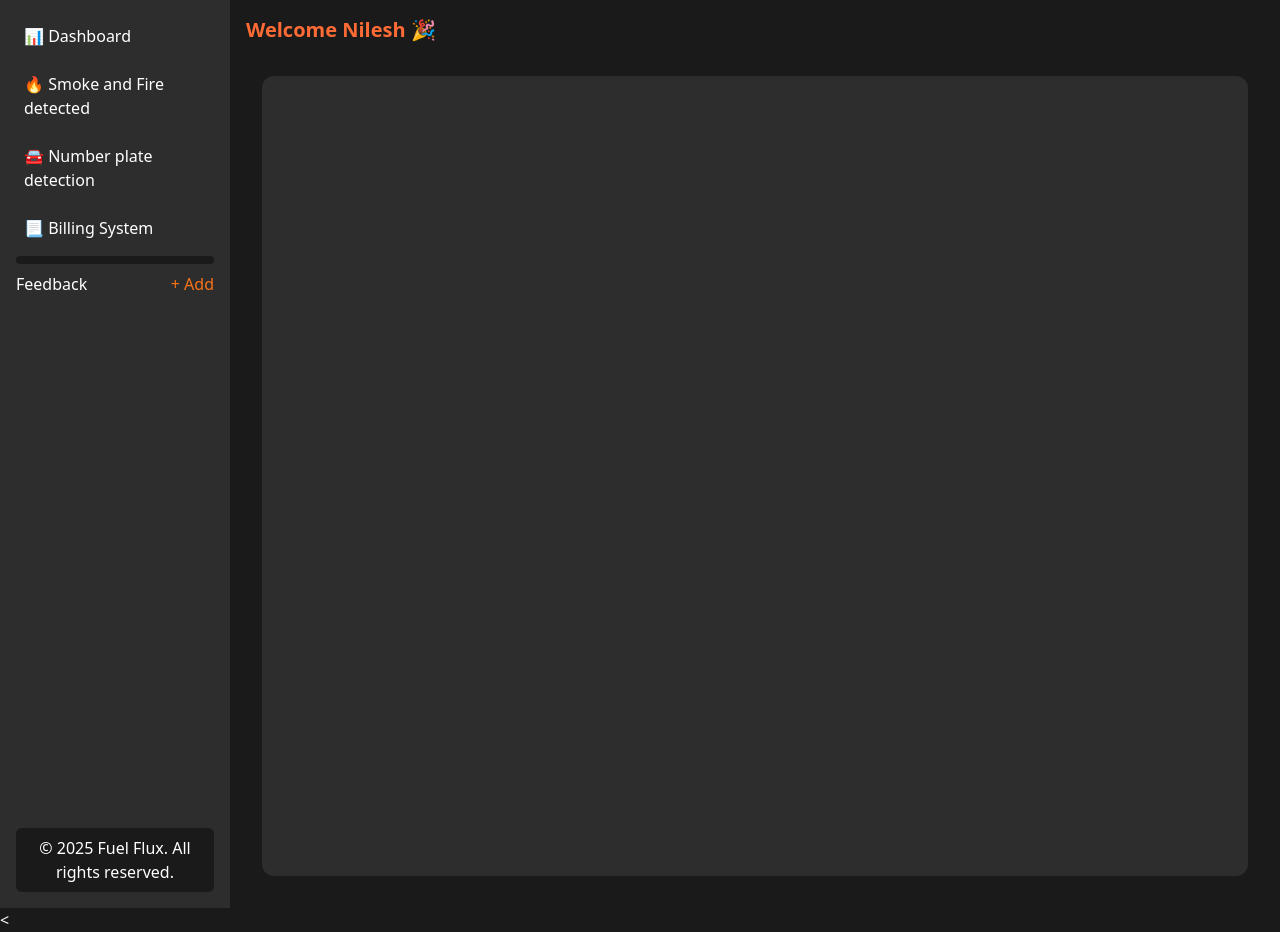
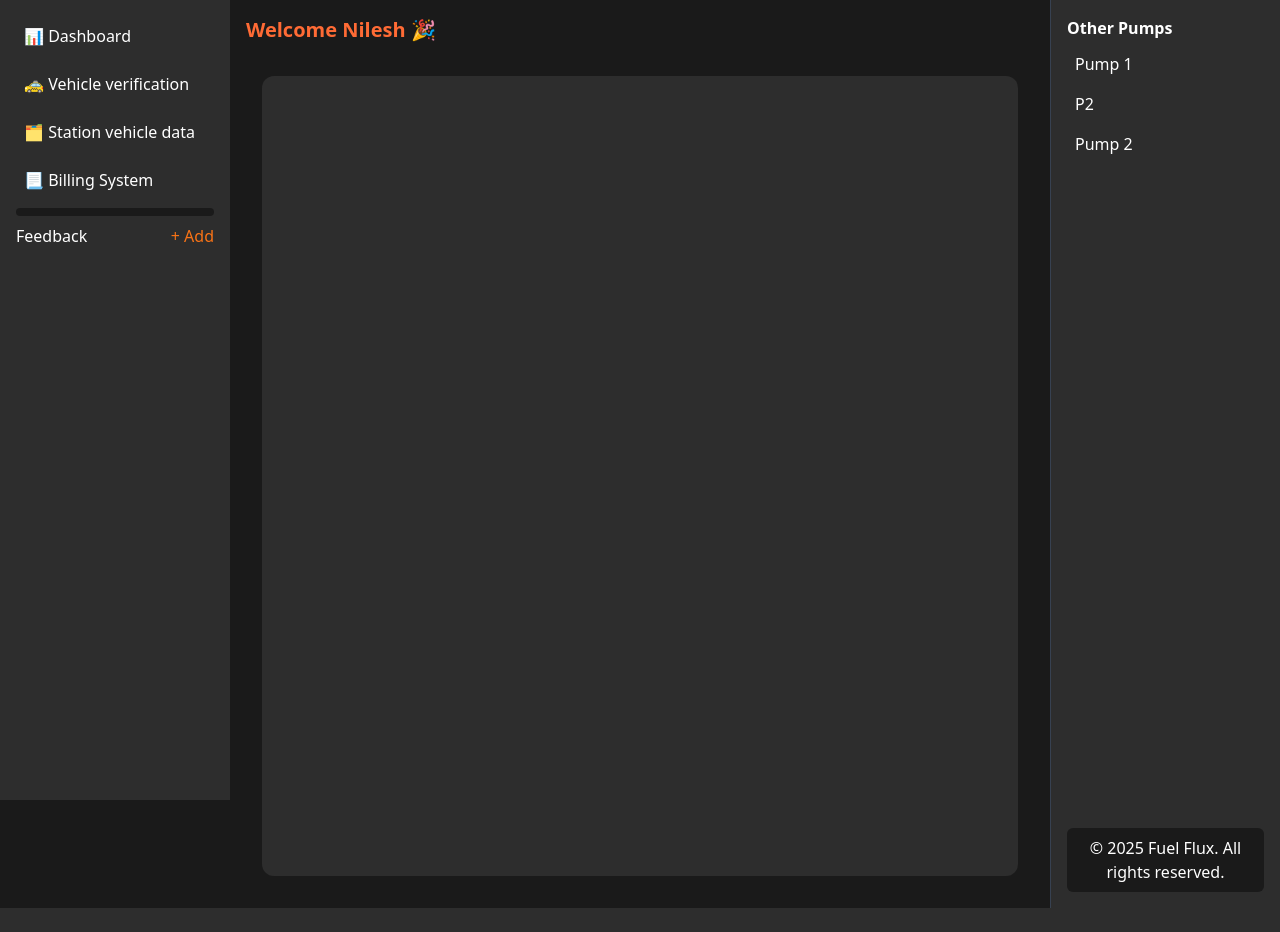
Before and after one commit to Ankushsph/fuel, a Flask app: template templates/dashboard5k.html in a window 1280 px wide. Shown: the part 72-1004 px from the top of the page. After the commit the page ends 980 px from the top, so only its background shows below. Run offline with Flask 3, Linux system fonts and the light colour scheme; the template is opened without the code that fills it, so the values that code supplies are empty; some libraries are stand-ins or nearby versions.

Commit message:
Add dashboard layout and sidebar fixes

```diff
--- a/templates/dashboard5k.html
+++ b/templates/dashboard5k.html
@@ -22,14 +22,20 @@
 <body class="bg-fuel-black text-white">
 
   <!-- Navigation -->
-  <nav class="bg-fuel-gray p-4 flex flex-col md:flex-row md:justify-between md:items-center">
+  <nav class="bg-fuel-gray p-4 flex justify-between items-center md:justify-between md:flex-row">
+    <!-- Hamburger Menu -->
+    <button id="sidebarToggle" class="md:hidden text-white">
+      <svg xmlns="http://www.w3.org/2000/svg" class="h-6 w-6" fill="none" viewBox="0 0 24 24" stroke="currentColor">
+        <path stroke-linecap="round" stroke-linejoin="round" stroke-width="2"
+              d="M4 6h16M4 12h16M4 18h16" />
+      </svg>
+    </button>
+
     <!-- Logo -->
-    <div class="flex justify-between items-center">
     <img src="{{ url_for('static', filename='images/logo2.png') }}" alt="Fuel Flux Logo" class="h-10 w-auto" />
-    </div>
 
     <!-- Right-side Icons -->
-    <div class="relative flex items-center gap-4 mt-4 md:mt-0">
+    <div class="relative flex items-center gap-4">
       <!-- Refresh Button -->
       <button class="hover:rotate-180 transition-transform" onclick="location.reload()">
         <svg xmlns="http://www.w3.org/2000/svg" fill="none" viewBox="0 0 24 24"
@@ -45,8 +51,6 @@
           <span>👤</span>
           <span>User Profile</span>
         </button>
-
-        <!-- Dropdown Menu -->
         <ul id="profileMenu" class="absolute top-full left-0 mt-2 w-48 bg-gray-800 rounded-xl shadow-lg opacity-0 invisible transition-opacity duration-300 z-10">
           <li class="px-4 py-2 hover:bg-fuel-orange rounded-xl cursor-pointer">View Profile</li>
           <li class="px-4 py-2 hover:bg-fuel-orange rounded-xl cursor-pointer">Update Profile</li>
@@ -63,38 +67,68 @@
     </div>
   </nav>
 
+  <!-- Sidebar Overlay for Mobile -->
+<div id="sidebarOverlay" class="fixed inset-0 bg-black bg-opacity-50 z-30 hidden md:hidden"></div>
+
   <!-- Layout Container -->
-  <div class="flex flex-col md:flex-row">
+  <div class="flex flex-col md:flex-row min-h-screen">
+
     <!-- Sidebar -->
-    <aside class="bg-fuel-gray p-4 w-full md:w-[230px] flex flex-col justify-between min-h-screen">
+    <aside id="sidebar" class="bg-fuel-gray p-4 w-[250px] md:w-[230px] h-full md:h-screen fixed md:static top-0 left-0 z-40 transform transition-transform duration-300 -translate-x-full md:translate-x-0">
       <ul class="space-y-2">
-        <li class="px-2 py-2 rounded-xl hover:bg-fuel-orange">📊 Dashboard</li>
-        <li class="px-2 py-2 rounded-xl hover:bg-fuel-orange">🔥 Smoke and Fire detected</li>
-        <li class="px-2 py-2 rounded-xl hover:bg-fuel-orange">🚘 Number plate detection</li>
-        <li class="px-2 py-2 rounded-xl hover:bg-fuel-orange">📃 Billing System</li>
-        <li></li>
-        <li class="bg-fuel-black rounded-md px-1 py-1 text-sm text-gray-300">
-          <li class="flex items-center justify-between">
+        <li><a href="#" class="block px-2 py-2 rounded-xl hover:bg-fuel-orange">📊 Dashboard</a></li>
+        <li><a href="#" class="block px-2 py-2 rounded-xl hover:bg-fuel-orange">🚕 Vehicle verification</a></li>
+        <li><a href="#" class="block px-2 py-2 rounded-xl hover:bg-fuel-orange">🗂️ Station vehicle data</a></li>
+        <li><a href="#" class="block px-2 py-2 rounded-xl hover:bg-fuel-orange">📃 Billing System</a></li>
+        <li class="bg-fuel-black rounded-md px-1 py-1 text-sm text-gray-300"></li>
+          <div class="flex items-center justify-between">
             <span>Feedback</span>
             <span class="text-orange-500 cursor-pointer hover:underline" onclick="openModal()">+ Add</span>
+          </div>
         </li>
       </ul>
+
+      <!-- White space divider for mobile -->
+    <div class="h-px bg-white mt-6 rounded md:hidden"></div>
+
+      <!-- Pumps details for mobile only -->
+      <div class="bg-fuel-gray mt-6 block md:hidden">
+        <h3 class="text-fuel-orange font-semibold mb-2">Other Pumps</h3>
+        <ul class="space-y-2">
+          <li class="px-2 py-1 rounded hover:bg-fuel-orange">Pump 1</li>
+          <li class="px-2 py-1 rounded hover:bg-fuel-orange">P2</li>
+          <li class="px-2 py-1 rounded hover:bg-fuel-orange">Pump 2</li>
+        </ul>
+      </div>
+    </aside>
+
+    <!-- Main Content -->
+    <main class="flex-1 p-4 mt-[80px] md:mt-0">
+      <h1 class="text-xl font-bold mb-4 text-fuel-orange">Welcome Nilesh 🎉</h1>
+      <div class="p-4">
+        <div class="w-full px-4 py-2 rounded-xl bg-fuel-gray min-h-screen">
+          <!-- Your dashboard content goes here -->
+        </div>
+      </div>
+    </main>
+
+    <!-- Pumps details for desktop only -->
+    <aside class="bg-fuel-gray p-4 w-full md:w-[230px] md:border-l border-gray-700 hidden md:flex md:flex-col md:justify-between">
+  <div>
+    <h3 class="text-white font-semibold mb-2">Other Pumps</h3>
+    <ul class="space-y-2">
+      <li class="px-2 py-1 rounded hover:bg-fuel-orange">Pump 1</li>
+      <li class="px-2 py-1 rounded hover:bg-fuel-orange">P2</li>
+      <li class="px-2 py-1 rounded hover:bg-fuel-orange">Pump 2</li>
+    </ul>
+  </div>
+
   <footer class="text-center bg-fuel-black px-2 py-2 rounded-md mt-4">
     © 2025 Fuel Flux. All rights reserved.
   </footer>
 </aside>
 
-    <!-- Main Content Placeholder -->
-    <main class="flex-1 p-4">
-      <!-- Add your dashboard content here -->
-      <h1 class="text-xl font-bold mb-4 text-fuel-orange">Welcome Nilesh 🎉</h1>
-      <div class="p-4">
-      <div class="w-full px-4 py-2 rounded-xl bg-fuel-gray w-full min-h-screen" > </div>
-</div>
-    </main>
-  </div>
-
-  <<!-- Feedback Modal -->
+  <!-- Feedback Modal -->
   <div id="feedbackModal" class="fixed inset-0 bg-black bg-opacity-50 flex items-center justify-center z-50 hidden">
     <div class="bg-fuel-gray p-6 rounded-xl w-[600px] shadow-lg">
       <h2 class="text-lg font-semibold text-fuel-orange mb-2">📝 Feedback</h2>
@@ -106,6 +140,11 @@
     </div>
   </div>
 
+
+
+
+
+  <!-- Scripts -->
   <script>
     function openModal() {
       document.getElementById('feedbackModal').classList.remove('hidden');
@@ -114,10 +153,7 @@
     function closeModal() {
       document.getElementById('feedbackModal').classList.add('hidden');
     }
-</script>
 
-  <!-- Dropdown Toggle Script -->
-  <script>
     const toggleBtn = document.getElementById('profileToggle');
     const menu = document.getElementById('profileMenu');
 
@@ -127,6 +163,22 @@
       menu.classList.toggle('opacity-100');
       menu.classList.toggle('visible');
     });
+
+    const sidebarToggle = document.getElementById('sidebarToggle');
+    const sidebar = document.getElementById('sidebar');
+    const sidebarOverlay = document.getElementById('sidebarOverlay');
+
+    sidebarToggle.addEventListener('click', () => {
+      sidebar.classList.toggle('-translate-x-full');
+      sidebar.classList.toggle('translate-x-0');
+      sidebarOverlay.classList.toggle('hidden');
+    });
+
+    sidebarOverlay.addEventListener('click', () => {
+      sidebar.classList.add('-translate-x-full');
+      sidebar.classList.remove('translate-x-0');
+      sidebarOverlay.classList.add('hidden');
+    });
   </script>
 </body>
 </html>
```
Lines whose indentation alone changed are shown as unchanged.
